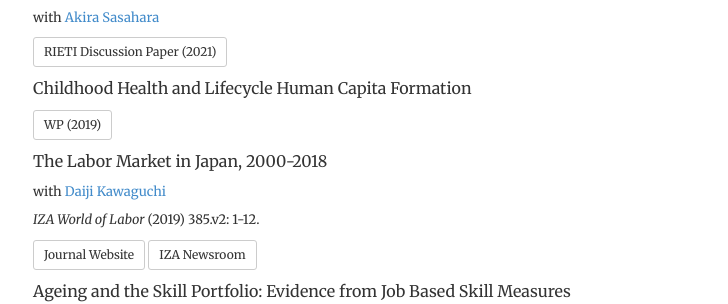
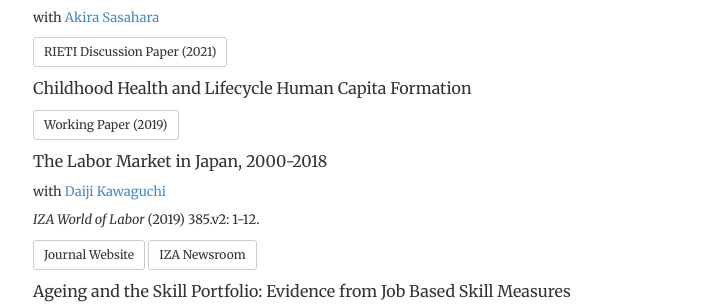
Before and after one commit to morihiroaki/morihiroaki.github.io, a Jekyll site: the page built from index.html, in a window 1280 px wide. Shown: the part 611-915 px from the top of the page, without its empty margins (232-960 px from the left). Built offline with Jekyll 4.4.1, drawn with Linux system fonts in a browser that asks for light colours.

Commit message:
Update index.html

```diff
--- a/index.html
+++ b/index.html
@@ -46,7 +46,7 @@ description:
 </p>
 
 <p><font size="3">Childhood Health and Lifecycle Human Capita Formation</font></p>
-<p><a href="./files/M2_main6.pdf" target="_blank" class="btn btn-default btn-sm" role="button">WP (2019)</a>
+<p><a href="./files/M2_main6.pdf" target="_blank" class="btn btn-default btn-sm" role="button">Working Paper (2019)</a>
 </p>
 
 <p><font size="3">The Labor Market in Japan, 2000-2018</font></p>
```
